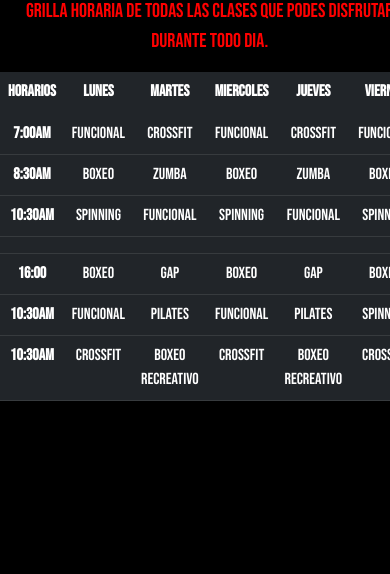
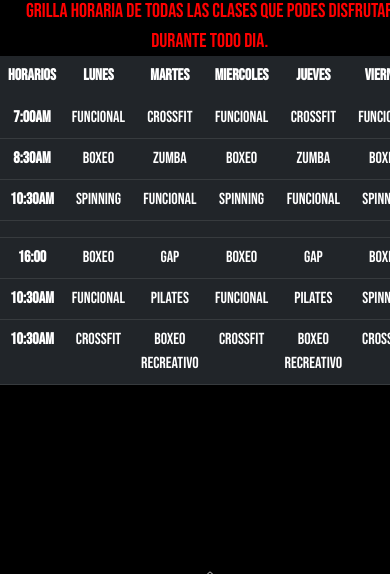
Before and after one commit to proausten/Gimnasio-Diego-Sosa, a plain HTML site: page secciones/clases.html in a window 390 px wide. Shown: the part 349-923 px from the top of the page. Drawn offline with nearby package versions, Linux system fonts and the light colour scheme.

Commit message:
repositiorio boostrap

```diff
--- a/styles/styles.css
+++ b/styles/styles.css
@@ -306,6 +306,14 @@ form {
     margin-top: 5%;
   }
 
+  main p {
+    margin: 0 5% 0 5%;
+  }
+
+  div p {
+    margin: 0 4% 0 4%;
+  }
+
   .plan {
     margin-bottom: 30%;
   }
@@ -335,10 +343,6 @@ form {
 
   .item3 {
     width: 100vw;
-  }
-
-  span {
-    width: 50%;
   }
 
   .fooTerHome {
```
